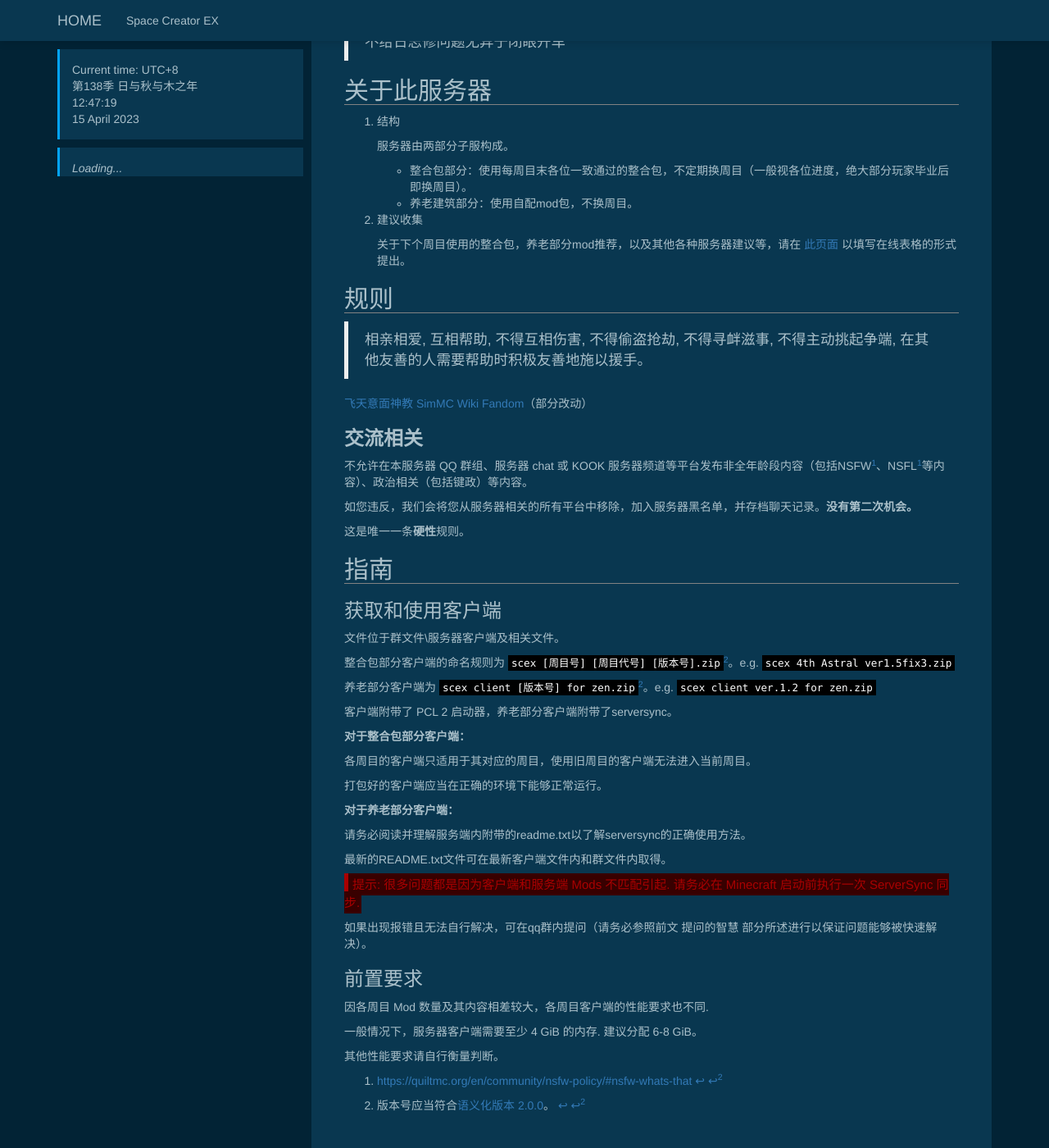
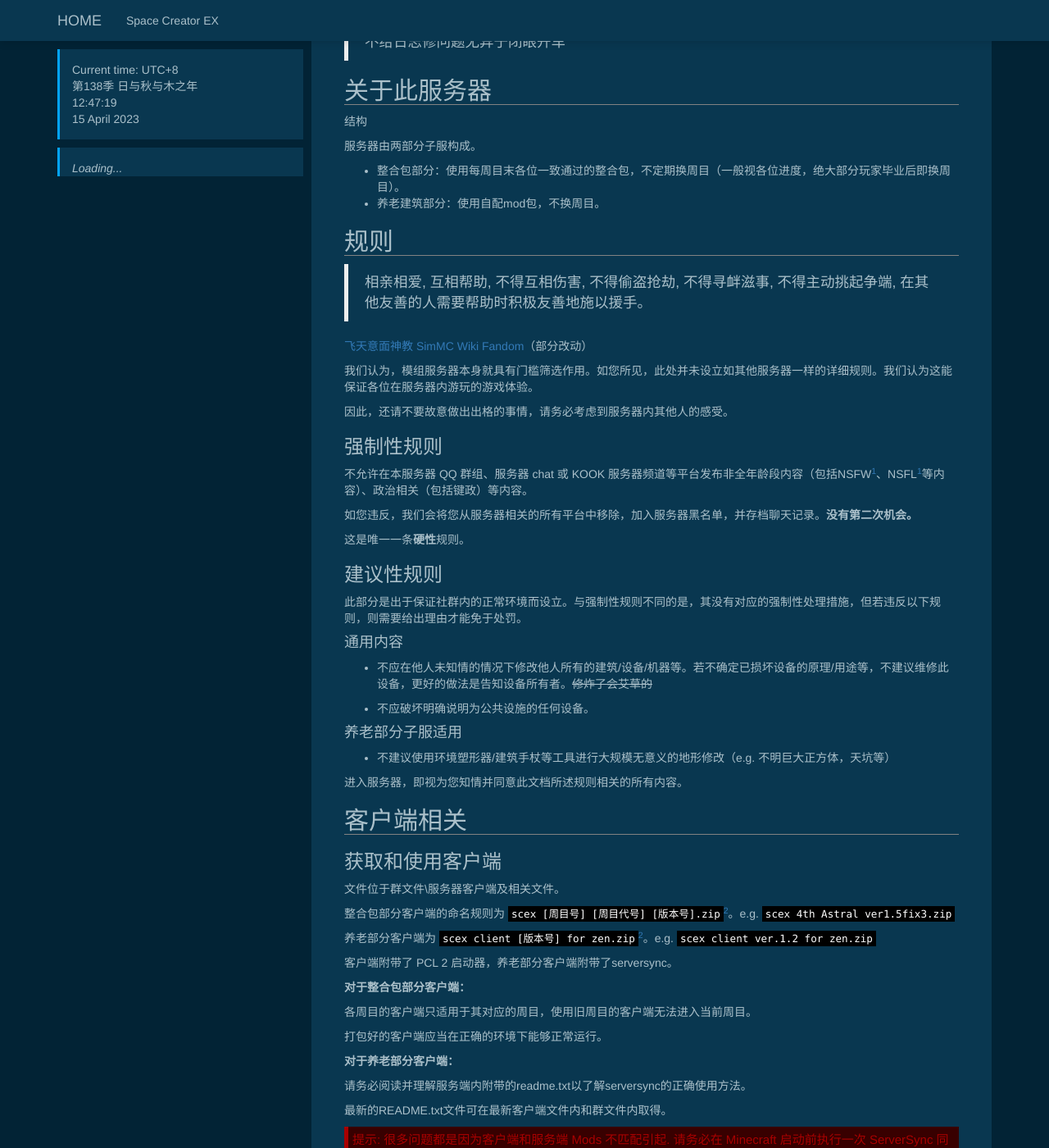
Before and after one commit to x051130x/x051130x.github.io, a Jekyll site: the page built from _posts/2022-8-19-guide.md, in a window 1280 px wide and 1400 px high, scrolled down 461 px. Shown: the whole window at 82% size. Built offline with Jekyll 4.4.1, drawn with Linux system fonts in a browser that asks for light colours; nearby versions of some CDN libraries; some of the changed text lies outside the part shown.

Commit message:
guide rewrite

```diff
--- a/_posts/2022-8-19-guide.md
+++ b/_posts/2022-8-19-guide.md
@@ -26,15 +27,12 @@ banner: img/guide.webp
 
 ## 关于此服务器
 
-1. 结构
+结构
 
-   服务器由两部分子服构成。
-   * 整合包部分：使用每周目末各位一致通过的整合包，不定期换周目（一般视各位进度，绝大部分玩家毕业后即换周目）。
-   * 养老建筑部分：使用自配mod包，不换周目。
+服务器由两部分子服构成。
 
-2. 建议收集
-
-   关于下个周目使用的整合包，养老部分mod推荐，以及其他各种服务器建议等，请在 [此页面][chartonline] 以填写在线表格的形式提出。
+* 整合包部分：使用每周目末各位一致通过的整合包，不定期换周目（一般视各位进度，绝大部分玩家毕业后即换周目）。
+* 养老建筑部分：使用自配mod包，不换周目。
 
 ## 规则
 
@@ -42,7 +40,11 @@ banner: img/guide.webp
 
 [飞天意面神教 SimMC Wiki Fandom][l=rule]（部分改动）
 
-### **交流相关**
+我们认为，模组服务器本身就具有门槛筛选作用。如您所见，此处并未设立如其他服务器一样的详细规则。我们认为这能保证各位在服务器内游玩的游戏体验。
+
+因此，还请不要故意做出出格的事情，请务必考虑到服务器内其他人的感受。
+
+### 强制性规则
 
 不允许在本服务器 QQ 群组、服务器 chat 或 KOOK 服务器频道等平台发布非全年龄段内容（包括NSFW[^1]、NSFL[^1]等内容）、政治相关（包括键政）等内容。
 
@@ -50,7 +52,23 @@ banner: img/guide.webp
 
 这是唯一一条**硬性**规则。
 
-## 指南
+### 建议性规则
+
+此部分是出于保证社群内的正常环境而设立。与强制性规则不同的是，其没有对应的强制性处理措施，但若违反以下规则，则需要给出理由才能免于处罚。
+
+#### 通用内容
+
+* 不应在他人未知情的情况下修改他人所有的建筑/设备/机器等。若不确定已损坏设备的原理/用途等，不建议维修此设备，更好的做法是告知设备所有者。~~修炸了会艾草的~~
+
+* 不应破坏明确说明为公共设施的任何设备。
+
+#### 养老部分子服适用
+
+* 不建议使用环境塑形器/建筑手杖等工具进行大规模无意义的地形修改（e.g. 不明巨大正方体，天坑等）
+
+进入服务器，即视为您知情并同意此文档所述规则相关的所有内容。
+
+## 客户端相关
 
 ### 获取和使用客户端
 
@@ -74,7 +92,7 @@ banner: img/guide.webp
 
    最新的README.txt文件可在最新客户端文件内和群文件内取得。
 
-   <span class=warning>提示: 很多问题都是因为客户端和服务端 Mods 不匹配引起. 请务必在 Minecraft 启动前执行一次 ServerSync 同步.</span>
+   <div class=warning>提示: 很多问题都是因为客户端和服务端 Mods 不匹配引起. 请务必在 Minecraft 启动前执行一次 ServerSync 同步.</div>
 
    如果出现报错且无法自行解决，可在qq群内提问（请务必参照前文 提问的智慧 部分所述进行以保证问题能够被快速解决）。
 
@@ -85,3 +103,13 @@ banner: img/guide.webp
    一般情况下，服务器客户端需要至少 4 GiB 的内存. 建议分配 6-8 GiB。
 
    其他性能要求请自行衡量判断。
+
+## 提出建议
+
+   作为社群的一员，您可以对服务器的各个方面提出合理建议。
+
+   对于服务器玩法相关，如增减mod，提议下个周目使用的整合包，添加自定义内容等，请通过[此页面][chartonline]以填写在线表格的形式提出。（填写后可以提醒服务器管理人员查阅，但还请别嗯催）
+
+   *关于养老部分子服添加自定义内容相关，请移步服务器内/动态公告板处有关说明。
+
+   如想要修改此文档或该网站其他页面有关内容，请考虑移步[此网站github仓库][repo]以提交PR的形式提交修改内容。（同样可以提醒腐竹合并）
```
Also changed, not shown: other parts of _posts/2022-8-19-guide.md (+1 -0 lines).
